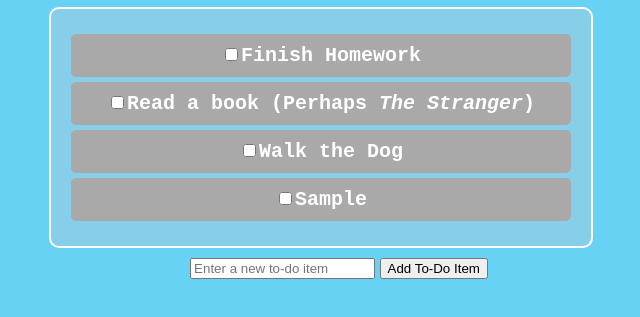
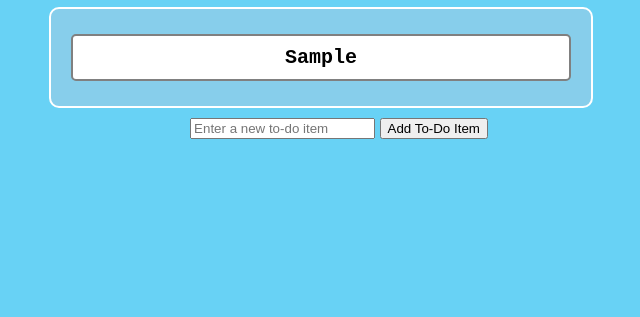
Before and after one commit to Halila2727/ToDoList, a plain HTML site: page index.html in a window 1280 px wide. Both pictures are taken after typing "Sample" into the empty fields and a click on the button "Add To-Do Item". Shown: the part 141-458 px from the top of the page, without its empty margins (301-941 px from the left). Drawn offline with Linux system fonts and the light colour scheme.

Commit message:
added delete feature

```diff
--- a/index.html
+++ b/index.html
@@ -9,9 +9,7 @@
 <body>
     <h1>My To-Do List</h1>
     <ul id="todo-list">
-        <li><input type="checkbox">Finish <b>Homework</b></li>
-        <li><input type="checkbox">Read a book (Perhaps <i>The Stranger</i>)</li>
-        <li><input type="checkbox">Walk the Dog</li>
+
     </ul>
     <input type="text" id="new-todo" placeholder="Enter a new to-do item">
     <button id="add-btn">Add To-Do Item</button>
--- a/script.js
+++ b/script.js
@@ -3,11 +3,11 @@ document.getElementById('add-btn').addEventListener('click', function() {
   if (newTodo.trim() === '') return;
 
   const li = document.createElement('li');
-    const checkbox = document.createElement('input');
-    checkbox.type = 'checkbox';
+  li.textContent = newTodo;
 
-    li.appendChild(checkbox);
-    li.appendChild(document.createTextNode(newTodo));
+  li.addEventListener('click', function() {
+    document.getElementById('todo-list').removeChild(li);
+  });
 
   document.getElementById('todo-list').appendChild(li);
   document.getElementById('new-todo').value = '';
--- a/style.css
+++ b/style.css
@@ -35,8 +35,6 @@ h1 {
     text-align: center;
     /* Sets the background color to sky blue */
     background-color: skyblue;
-    /* Sets the text color to white */
-    color: white;
     /* Sets the font type to Arial (default is sans-serif) */
     font-family: 'Courier New', Courier, monospace;
     /* Sets the font size to 20 pixels */
@@ -57,15 +55,17 @@ h1 {
     list-style-type: none;
 }
 
-#todo-list:hover {
-    /* Changes the text color to coral when you hover over the list */
-    color: coral;
+li:hover {
+    /* Changes the text color and background color when you hover over the list */
+    background-color: gainsboro;
+    color: crimson;
 }
 
 
 li {
-    background: darkgrey;
+    background-color: white;
     margin: 5px 0;
     padding: 10px;
+    border: 2px solid gray;
     border-radius: 5px; /* Change the border-radius */
 }
```
Lines whose indentation alone changed are shown as unchanged.
